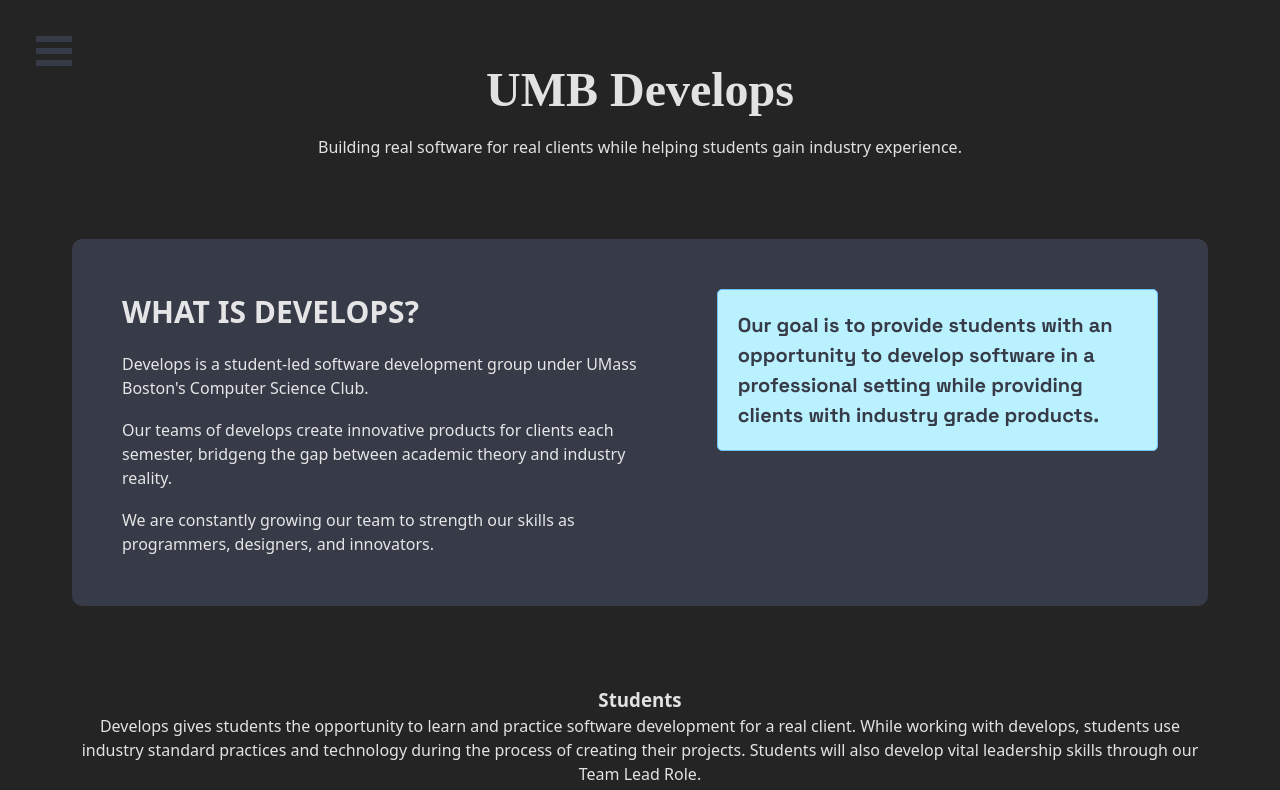
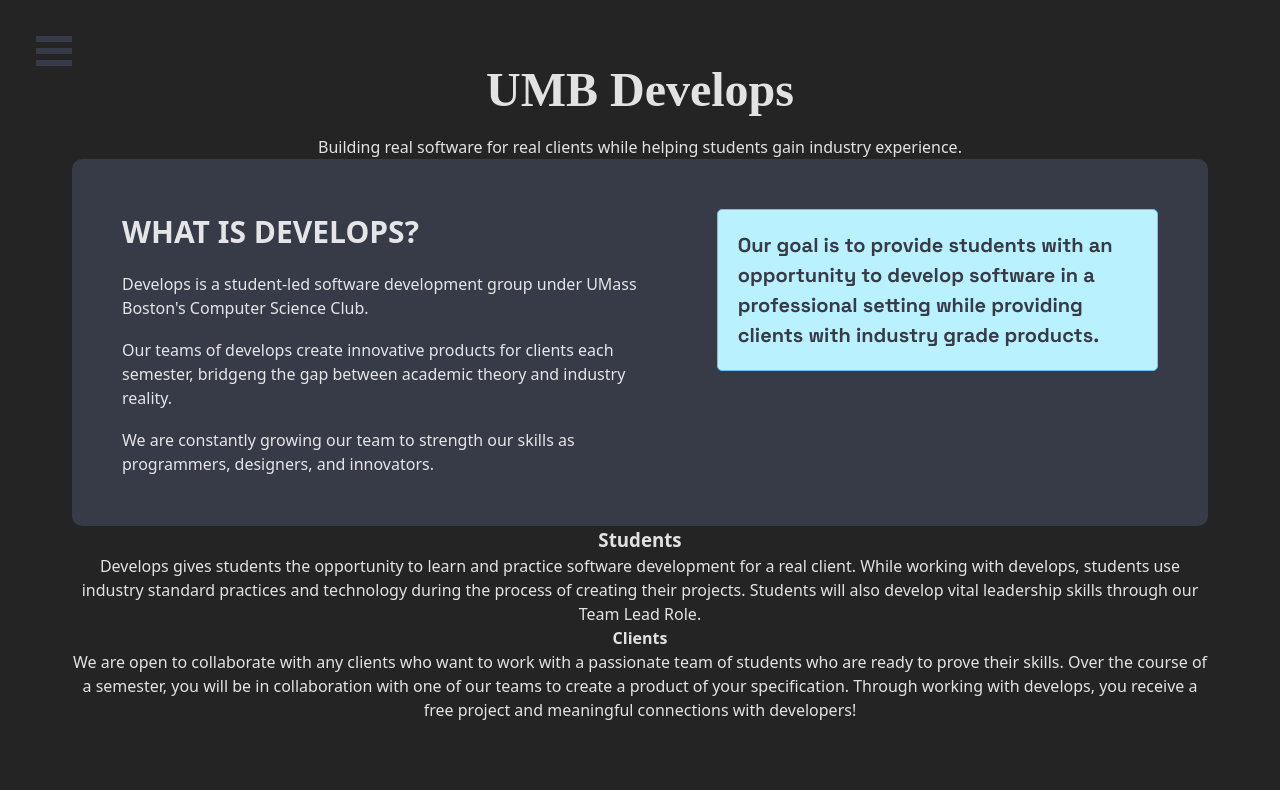
Before and after one commit to jh7764/csresources, a React (Vite) app in the folder csresources/: page /#/Develops in a window 1280 px wide. Shown: the top 790 px of the page. Built offline with nearby package versions, Linux system fonts and the light colour scheme; a web font is replaced by a local one.

Commit message:
CSRES-1 jira

```diff
--- a/csresources/src/pages/Develops.css
+++ b/csresources/src/pages/Develops.css
@@ -29,7 +29,7 @@
   background-color: #373a47;
   padding: 50px;
   border-radius: 10px;
-  margin: 5rem 0 5rem 0;
+
 }
 
 h8 {
```
